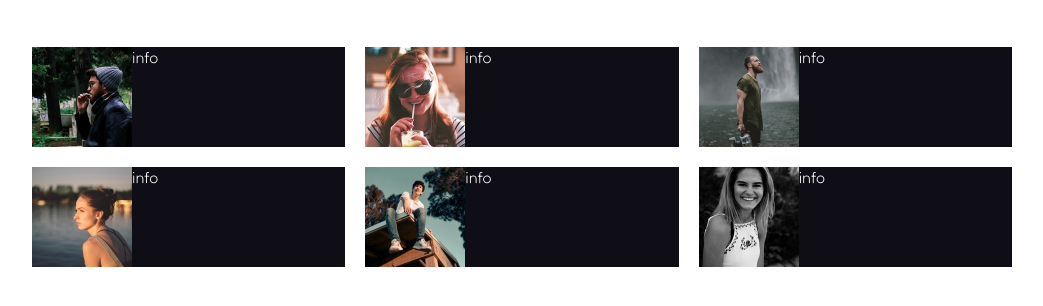
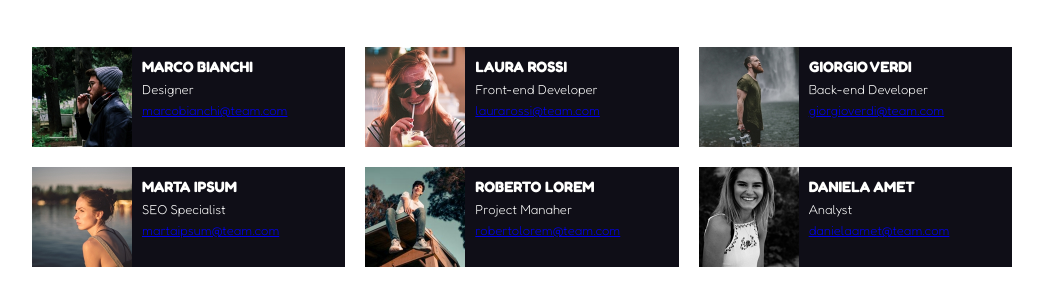
Before and after one commit to gaetano-94/html-css-float-cards, a plain HTML site: page index.html in a window 1280 px wide. Shown: the part 130-436 px from the top of the page, without its empty margins (118-1161 px from the left). Drawn offline with Linux system fonts and the light colour scheme.

Commit message:
feat: finish layout

```diff
--- a/css/style.css
+++ b/css/style.css
@@ -64,8 +64,23 @@ h1 {
   float: left;
   width: calc(100% / - 1000px);
   color: #fffffe;
+  font-size: 10px;
+  padding: 10px 10px;
 }
 
 .immagini img {
   width: 100%;
 }
+
+span {
+  display: inline-block;
+  font-size: 13px;
+  padding-top: 5px;
+}
+
+a {
+  display: block;
+  font-size: 13px;
+  padding-top: 5px;
+}
+/* immagini più info */
--- a/index.html
+++ b/index.html
@@ -46,37 +46,61 @@
             <div class="immagini">
               <img src="./img/male1.png" alt="" />
             </div>
-            <div class="info">info</div>
+            <div class="info">
+              <h2>MARCO BIANCHI</h2>
+              <span>Designer</span>
+              <a href="#">marcobianchi@team.com</a>
+            </div>
           </div>
           <div class="struttura">
             <div class="immagini">
               <img src="./img/female1.png" alt="" />
             </div>
-            <div class="info">info</div>
+            <div class="info">
+              <h2>LAURA ROSSI</h2>
+              <span>Front-end Developer</span>
+              <a href="#">laurarossi@team.com</a>
+            </div>
           </div>
           <div class="struttura">
             <div class="immagini">
               <img src="./img/male2.png" alt="" />
             </div>
-            <div class="info">info</div>
+            <div class="info">
+              <h2>GIORGIO VERDI</h2>
+              <span>Back-end Developer</span>
+              <a href="#">giorgioverdi@team.com</a>
+            </div>
           </div>
           <div class="struttura">
             <div class="immagini">
               <img src="./img/female2.png" alt="" />
             </div>
-            <div class="info">info</div>
+            <div class="info">
+              <h2>MARTA IPSUM</h2>
+              <span>SEO Specialist</span>
+              <a href="#">martaipsum@team.com</a>
+            </div>
           </div>
           <div class="struttura">
             <div class="immagini">
               <img src="./img/male3.png" alt="" />
             </div>
-            <div class="info">info</div>
+            <div class="info">
+              <h2>ROBERTO LOREM</h2>
+              <span>Project Manaher</span>
+              <a href="#">robertolorem@team.com</a>
+            </div>
           </div>
           <div class="struttura">
             <div class="immagini">
               <img src="./img/female3.png" alt="" />
             </div>
-            <div class="info">info</div>
+            <div class="info">
+              <h2>DANIELA AMET</h2>
+              <span>Analyst</span>
+              <a href="#">danielaamet@team.com</a>
+            </div>
           </div>
         </div>
       </div>
```
